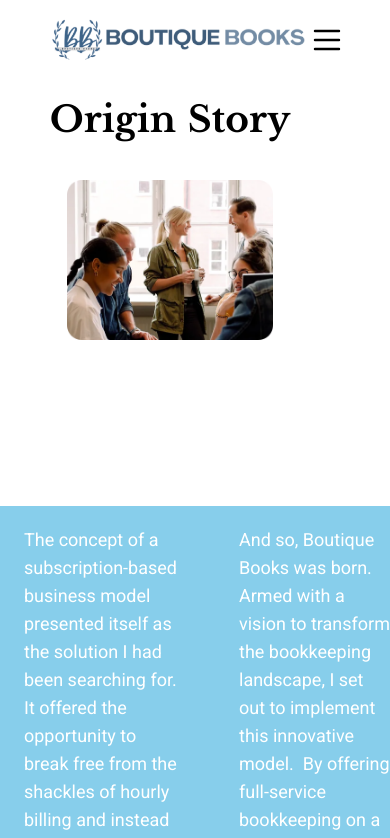
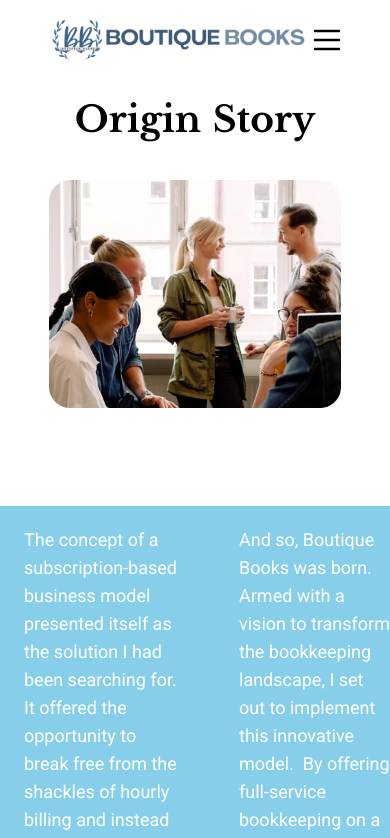
Before and after one commit to NikhilMourya/Boutique-Books, a React (Vite) app: page /about-us in a window 390 px wide. Shown: the top 838 px of the page. Built offline with nearby package versions, Linux system fonts and the light colour scheme; a web font is replaced by a local one.

Commit message:
Aboutpage responsive ✅

```diff
--- a/src/page/AboutPage.jsx
+++ b/src/page/AboutPage.jsx
@@ -136,9 +136,13 @@ export default function AboutPage() {
     <main className="md:pt-28 pt-20 bg-white">
       <section
         id="top-sec"
-        className="z-10 fixed lg:top-16 w-full my-5 container mx-auto flex flex-col-reverse lg:flex-row gap-y-10 md:gap-x-24 lg:px-16 items-center"
+        className="z-10 fixed lg:top-16 my-5 mx-auto flex flex-col-reverse lg:flex-row gap-y-10 md:gap-x-24 lg:px-16 items-center"
       >
-        <img src={AboutImg} className="h-40 md:h-52 lg:h-60 w-auto" alt="" />
+        <img
+          src={AboutImg}
+          className="sm:h-40 md:h-52 lg:h-60 w-9/12 mx-auto lg:w-auto"
+          alt=""
+        />
         <H1 className="font-primary lg:text-7xl flex lg:flex-col space-x-3 lg:-space-x-5 gap-y-5">
           <span className="font-primary">Origin</span>{' '}
           <span className="font-primary">Story</span>
```
